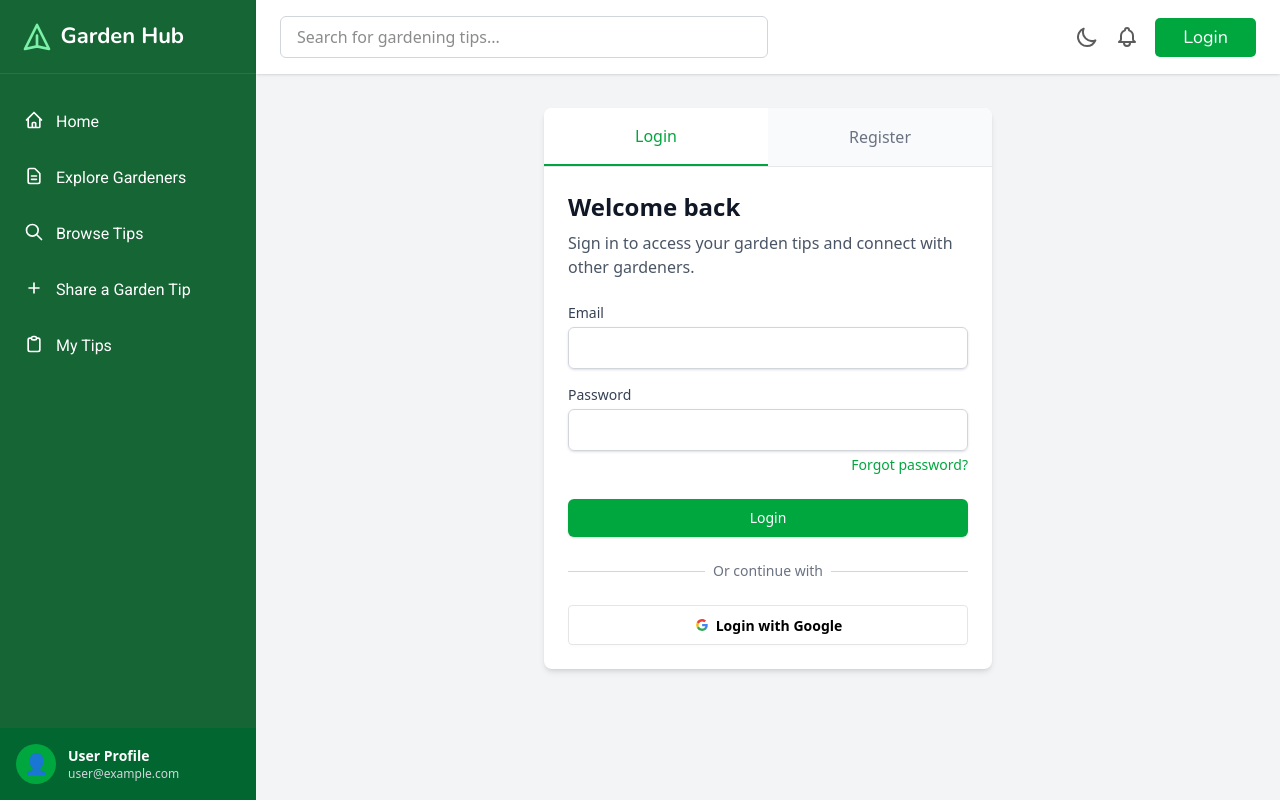
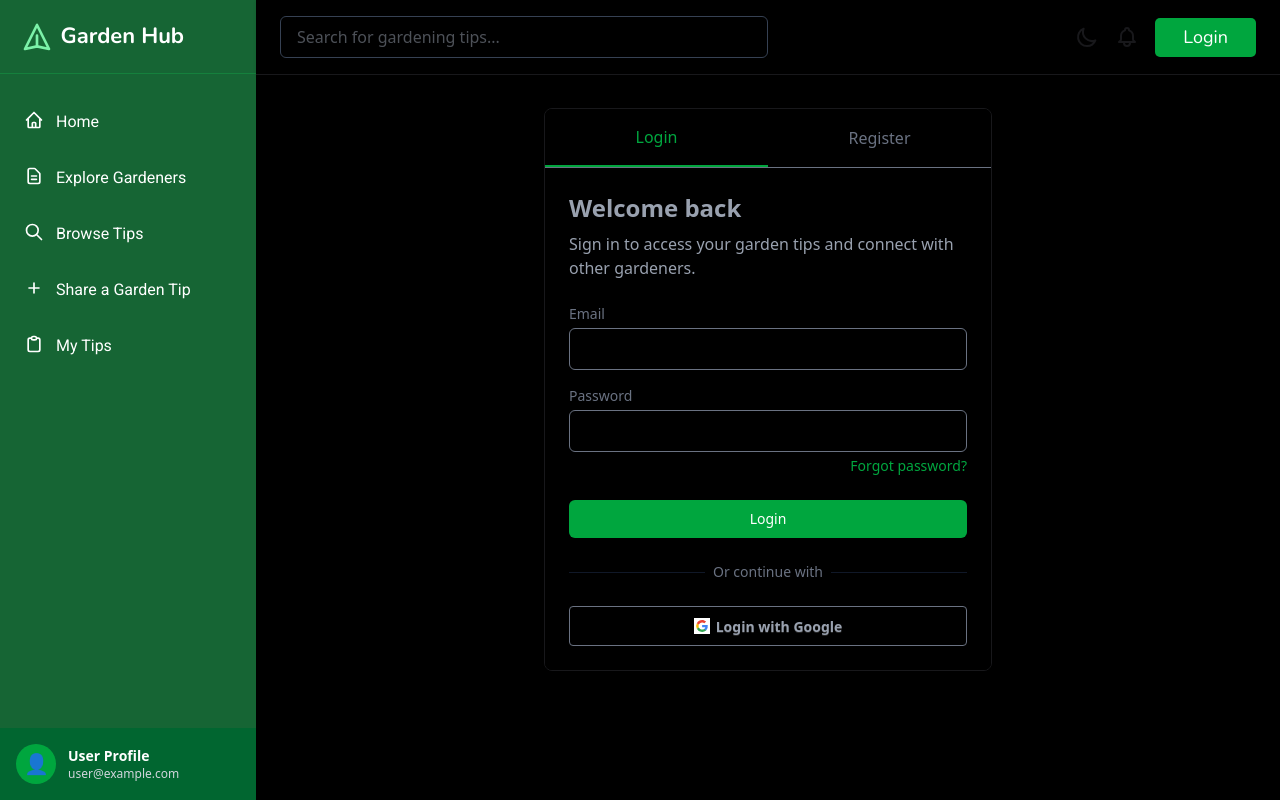
Before and after one commit to asrafulsgit/gardenhub-client, a React (Vite) app: page /login-signin in a window 1280 px wide. Both pictures are taken after a click on the button 1087 px from the left and 37 px from the top of the page. Shown: the top 800 px of the page. Built offline with nearby package versions, Linux system fonts and the light colour scheme; no server answers.

Commit message:
setup login and signin dark theme

```diff
--- a/src/App.jsx
+++ b/src/App.jsx
@@ -7,7 +7,7 @@ import Loader from './utils/Loader'
 import { AuthContext } from './config/AuthProvider'
 import Toastify from './config/Toastify'
 const App = () => {
-  const {loading}=useContext(AuthContext)
+  const {loading,isDark}=useContext(AuthContext)
   if(loading){
     return <><Loader /></>
   }
@@ -23,7 +23,7 @@ const App = () => {
       {/* Main Content Wrapper (with margin-left to account for sidebar width) */}
       <div className=" w-[calc(100%-16rem)]  ml-64 flex flex-col">
         {/* Topbar */}
-        <header className="bg-white  px-6 py-4 w-[calc(100%-16rem)] shadow flex justify-between items-center fixed  z-10">
+        <header className={`${isDark ? 'bg-black border-b' : 'bg-white '} px-6 py-4 w-[calc(100%-16rem)] shadow flex justify-between items-center fixed  z-10`}>
          <Navbar />
         </header>
 
--- a/src/components/Footer.jsx
+++ b/src/components/Footer.jsx
@@ -2,7 +2,7 @@ import React from 'react'
 
 const Footer = () => {
   return (
-    <footer id="footer" className="bg-green-800 text-white pt-16 pb-8 mt-10">
+    <footer id="footer" className="bg-green-800 text-white pt-16 pb-8 ">
     <div className="container mx-auto px-4">
       <div className="flex justify-between gap-8 mb-12">
 
--- a/src/components/Login.jsx
+++ b/src/components/Login.jsx
@@ -6,7 +6,7 @@ import { toast } from 'react-toastify';
 
 const Login = () => {
 
-const { login,setLoading,setIsLoggedIn,setUserInfo, googleRegister } = useContext(AuthContext);
+const { login,isDark,setLoading,setIsLoggedIn,setUserInfo, googleRegister } = useContext(AuthContext);
   const navigate = useNavigate();
   const [loginInfo, setLoginInfo] = useState({ email: '', password: '' });
 
@@ -69,20 +69,27 @@ const { login,setLoading,setIsLoggedIn,setUserInfo, googleRegister } = useContex
 
 
   return (
-    <div className="p-6">
+    <div className={`p-6 ${isDark && 'bg-black'}`} >
             <div className="mb-6">
-              <h2 className="text-2xl font-bold text-gray-900 mb-2">Welcome back</h2>
-              <p className="text-gray-600">Sign in to access your garden tips and connect with other gardeners.</p>
+              <h2 className={`text-2xl font-bold  mb-2 ${isDark ? 'text-gray-400': 'text-gray-900'}`}>Welcome back</h2>
+              <p className={`${isDark ? 'text-gray-400': 'text-gray-600'} `}>Sign in to access your garden tips and connect with other gardeners.</p>
             </div>
 
             <form onSubmit={handleSubmit}>
               <div className="mb-4">
-                <label htmlFor="email" className="block text-sm font-medium text-gray-700 mb-1">Email</label>
-                <input type="email" onChange={handleChange} value={loginInfo.email} id="email" name="email" className="w-full px-3 py-2 border border-gray-300 rounded-md shadow-sm focus:outline-none focus:ring-green-500 focus:border-green-500" required />
+                <label htmlFor="email" className={`block text-sm font-medium ${isDark ? 'text-gray-500' : 'text-gray-700'} mb-1`}>Email</label>
+                <input type="email" onChange={handleChange} value={loginInfo.email} id="email"
+                name="email" className={`w-full px-3 py-2 border ${isDark ? 'text-gray-400 border-gray-500 ' : 'border-gray-300 '}
+                rounded-md shadow-sm focus:outline-none focus:ring-green-500
+                focus:border-green-500`} required />
               </div>
               <div className="mb-6">
-                <label htmlFor="password" className="block text-sm font-medium text-gray-700 mb-1">Password</label>
-                <input type="password" id="password" onChange={handleChange} value={loginInfo.password} name="password" className="w-full px-3 py-2 border border-gray-300 rounded-md shadow-sm focus:outline-none focus:ring-green-500 focus:border-green-500" required />
+                <label htmlFor="password" className={`block text-sm font-medium ${isDark ? 'text-gray-500' : 'text-gray-700'} mb-1`}>Password</label>
+                <input type="password" id="password" onChange={handleChange}
+                value={loginInfo.password} name="password"
+               className={`w-full px-3 py-2 border ${isDark ? 'text-gray-400 border-gray-500 ' : 'border-gray-300 '}
+                rounded-md shadow-sm focus:outline-none focus:ring-green-500
+                focus:border-green-500`} required />
                 <div className="flex justify-end mt-1">
                   <a href="#" className="text-sm text-green-600 hover:text-green-500">Forgot password?</a>
                 </div>
@@ -98,16 +105,19 @@ const { login,setLoading,setIsLoggedIn,setUserInfo, googleRegister } = useContex
             <div className="mt-6">
               <div className="relative">
                 <div className="absolute inset-0 flex items-center">
-                  <div className="w-full border-t border-gray-300"></div>
+                  <div className={`w-full border-t ${isDark ? 'border-gray-900' : 'border-gray-300'}`}></div>
                 </div>
                 <div className="relative flex justify-center text-sm">
-                  <span className="px-2 bg-white text-gray-500">Or continue with</span>
+                  <span className={`px-2 ${isDark ? 'bg-black':'bg-white'} text-gray-500`}>Or continue with</span>
                 </div>
               </div>
               <div className="mt-6 ">
-                  <button onClick={handleGoogleLogin} className="btn bg-white text-black
-                   border-[#e5e5e5] w-[100%]">
-                  <svg aria-label="Google logo" width="16" height="16" xmlns="http://www.w3.org/2000/svg" viewBox="0 0 512 512"><g><path d="m0 0H512V512H0" fill="#fff"></path><path fill="#34a853" d="M153 292c30 82 118 95 171 60h62v48A192 192 0 0190 341"></path><path fill="#4285f4" d="m386 400a140 175 0 0053-179H260v74h102q-7 37-38 57"></path><path fill="#fbbc02" d="m90 341a208 200 0 010-171l63 49q-12 37 0 73"></path><path fill="#ea4335" d="m153 219c22-69 116-109 179-50l55-54c-78-75-230-72-297 55"></path></g></svg>
+                  <button onClick={handleGoogleLogin} className={`btn shadow-none ${isDark ? 'bg-black border-gray-500 text-gray-400' :'bg-white border-[#e5e5e5] text-black'}
+                    w-[100%]`}>
+                  <svg aria-label="Google logo" width="16" height="16"
+                  xmlns="http://www.w3.org/2000/svg" viewBox="0 0 512 512"><g>
+                    <path d="m0 0H512V512H0" fill="#fff"></path>
+                    <path fill="#34a853" d="M153 292c30 82 118 95 171 60h62v48A192 192 0 0190 341"></path><path fill="#4285f4" d="m386 400a140 175 0 0053-179H260v74h102q-7 37-38 57"></path><path fill="#fbbc02" d="m90 341a208 200 0 010-171l63 49q-12 37 0 73"></path><path fill="#ea4335" d="m153 219c22-69 116-109 179-50l55-54c-78-75-230-72-297 55"></path></g></svg>
                   Login with Google
                 </button>
               </div>
--- a/src/components/Register.jsx
+++ b/src/components/Register.jsx
@@ -21,7 +21,7 @@ const isValidPassword =(password)=> {
 
 
 const Register = ({userRegister}) => {
-  const {register,setLoading,googleRegister } = useContext(AuthContext);
+  const {register,isDark,setLoading,googleRegister } = useContext(AuthContext);
 
 
   const [registerInfo,setRegister]= useState({name : '',photoURL : '', email : '', password : ''})
@@ -75,36 +75,43 @@ const Register = ({userRegister}) => {
   return (
    <div className="p-6">
             <div className="mb-6">
-              <h2 className="text-2xl font-bold text-gray-900 mb-2">Create an account</h2>
-              <p className="text-gray-600">Join our gardening community to share tips and connect with other enthusiasts.</p>
+              <h2 className={`text-2xl font-bold  mb-2 ${isDark ? 'text-gray-400': 'text-gray-900'}`}>Create an account</h2>
+              <p className={`${isDark ? 'text-gray-400': 'text-gray-600'} `}>Join our gardening community to share tips and connect with other enthusiasts.</p>
             </div>
 
             <form onSubmit={handleRegister}>
               <div className="mb-4">
-                <label htmlFor="register-name" className="block text-sm font-medium text-gray-700 mb-1">Full Name</label>
+                <label htmlFor="register-name" className={`block text-sm font-medium ${isDark ? 'text-gray-500' : 'text-gray-700'} mb-1`}>Full Name</label>
                 <input type="text" onChange={handleRegisterChange}
                 value={registerInfo.name} id="name"
                 name="name"
-                className="w-full px-3 py-2 border
-                 border-gray-300 rounded-md shadow-sm focus:outline-none
-                  focus:ring-green-500 focus:border-green-500" required />
+                className={`w-full px-3 py-2 border ${isDark ? 'text-gray-400 border-gray-500 ' : 'border-gray-300 '}
+                rounded-md shadow-sm focus:outline-none focus:ring-green-500
+                focus:border-green-500`} required />
               </div>
               <div className="mb-4">
-                <label htmlFor="register-email" className="block text-sm font-medium text-gray-700 mb-1">Email</label>
-                <input type="email" onChange={handleRegisterChange} value={registerInfo.email} id="register-email" name="email" className="w-full px-3 py-2 border border-gray-300 rounded-md shadow-sm focus:outline-none focus:ring-green-500 focus:border-green-500" required />
+                <label htmlFor="register-email" className={`block text-sm font-medium ${isDark ? 'text-gray-500' : 'text-gray-700'} mb-1`}>Email</label>
+                <input type="email" onChange={handleRegisterChange} value={registerInfo.email} id="register-email" name="email" className={`w-full px-3 py-2 border ${isDark ? 'text-gray-400 border-gray-500 ' : 'border-gray-300 '}
+                rounded-md shadow-sm focus:outline-none focus:ring-green-500
+                focus:border-green-500`} required />
               </div>
               <div className="mb-4">
-                <label htmlFor="photo-url" className="block text-sm font-medium text-gray-700 mb-1">Photo URL</label>
+                <label htmlFor="photo-url" className={`block text-sm font-medium ${isDark ? 'text-gray-500' : 'text-gray-700'} mb-1`}>Photo URL</label>
                 <input type="text"
                  onChange={handleRegisterChange}
                  value={registerInfo.photoURL}
                  id="photo-url" name="photoURL"
-                 placeholder="https://example.com/your-photo.jpg" className="w-full px-3 py-2 border border-gray-300 rounded-md shadow-sm focus:outline-none focus:ring-green-500 focus:border-green-500" />
+                 placeholder="https://example.com/your-photo.jpg" className={`w-full px-3 py-2 border ${isDark ? 'text-gray-400 border-gray-500 ' : 'border-gray-300 '}
+                rounded-md shadow-sm focus:outline-none focus:ring-green-500
+                focus:border-green-500`} />
               </div>
               <div className="mb-6">
-                <label htmlFor="register-password" className="block text-sm font-medium text-gray-700 mb-1">Password</label>
-                <input type="password" onChange={handleRegisterChange} value={registerInfo.password} id="register-password" name="password" className="w-full px-3 py-2 border border-gray-300 rounded-md shadow-sm focus:outline-none focus:ring-green-500 focus:border-green-500" required />
-                <p className="mt-1 text-xs text-gray-500">Password must be at least 6 characters long</p>
+                <label htmlFor="register-password" className={`block text-sm font-medium ${isDark ? 'text-gray-500' : 'text-gray-700'} mb-1`}>Password</label>
+                <input type="password" onChange={handleRegisterChange} value={registerInfo.password}
+                 id="register-password" name="password" className={`w-full px-3 py-2 border ${isDark ? 'text-gray-400 border-gray-500 ' : 'border-gray-300 '}
+                rounded-md shadow-sm focus:outline-none focus:ring-green-500
+                focus:border-green-500`} required />
+                <p className="mt-1 text-xs text-gray-500">Password must be at least 8 characters long</p>
               </div>
               <div>
                 <button type="submit" className="w-full flex justify-center py-2 px-4 border border-transparent rounded-md shadow-sm text-sm font-medium text-white bg-green-600 hover:bg-green-700 focus:outline-none focus:ring-2 focus:ring-offset-2 focus:ring-green-500">
@@ -115,8 +122,8 @@ const Register = ({userRegister}) => {
 
             {/* Or with icons */}
             <div className="mt-6">
-              <button onClick={handleGoogle} className="btn bg-white text-black
-                   border-[#e5e5e5] w-[100%]">
+              <button onClick={handleGoogle} className={`btn shadow-none ${isDark ? 'bg-black border-gray-500 text-gray-400' :'bg-white border-[#e5e5e5] text-black'}
+                    w-[100%]`}>
                   <svg aria-label="Google logo" width="16" height="16" xmlns="http://www.w3.org/2000/svg" viewBox="0 0 512 512"><g><path d="m0 0H512V512H0" fill="#fff"></path><path fill="#34a853" d="M153 292c30 82 118 95 171 60h62v48A192 192 0 0190 341"></path><path fill="#4285f4" d="m386 400a140 175 0 0053-179H260v74h102q-7 37-38 57"></path><path fill="#fbbc02" d="m90 341a208 200 0 010-171l63 49q-12 37 0 73"></path><path fill="#ea4335" d="m153 219c22-69 116-109 179-50l55-54c-78-75-230-72-297 55"></path></g></svg>
                   Login with Google
                 </button>
--- a/src/components/navbar/Navbar.jsx
+++ b/src/components/navbar/Navbar.jsx
@@ -7,7 +7,7 @@ import { toast } from 'react-toastify';
 
 const Navbar = () => {
 
-  const {userInfo, isLoggedIn,setIsLoggedIn, logout } = useContext(AuthContext);
+  const {userInfo,isDark,setIsDark, isLoggedIn,setIsLoggedIn, logout } = useContext(AuthContext);
   const navigate = useNavigate();
   const [isHover,setIsHover] = useState(false)
   const handleLogout = async () => {
@@ -24,20 +24,25 @@ const Navbar = () => {
 
 
 
+  const handleTheme = ()=>{
+    setIsDark(!isDark)
+    localStorage.setItem('isDark',JSON.stringify(!isDark))
+  }
+
   return (
     <>
        <input
             type="text"
             placeholder="Search for gardening tips..."
-            className="w-1/2 px-4 py-2 border border-gray-300 rounded-md focus:outline-none"
+            className={`w-1/2 px-4 py-2 border ${isDark ? 'text-gray-400 border-gray-700' : 'border-gray-300'} rounded-md focus:outline-none`}
           />
           <div className="flex items-center gap-4">
-            <button  className='opacity-70'>
+            <button onClick={handleTheme} className={isDark ? 'opacity-100' : 'opacity-70'}>
               <svg xmlns="http://www.w3.org/2000/svg" className="h-6 w-6" fill="none" viewBox="0 0 24 24" stroke="currentColor">
                   <path strokeLinecap="round" strokeLinejoin="round" strokeWidth="2" d="M20.354 15.354A9 9 0 018.646 3.646 9.003 9.003 0 0012 21a9.003 9.003 0 008.354-5.646z"></path>
                 </svg>
            </button >
-            <button className='opacity-70'>
+            <button className={isDark ? 'opacity-100' : 'opacity-70'}>
               <svg xmlns="http://www.w3.org/2000/svg" className="h-6 w-6" fill="none" viewBox="0 0 24 24" stroke="currentColor">
                   <path strokeLinecap="round" strokeLinejoin="round" strokeWidth="2" d="M15 17h5l-1.405-1.405A2.032 2.032 0 0118 14.158V11a6.002 6.002 0 00-4-5.659V5a2 2 0 10-4 0v.341C7.67 6.165 6 8.388 6 11v3.159c0 .538-.214 1.055-.595 1.436L4 17h5m6 0v1a3 3 0 11-6 0v-1m6 0H9"></path>
                 </svg>
--- a/src/config/AuthProvider.jsx
+++ b/src/config/AuthProvider.jsx
@@ -18,6 +18,7 @@ const AuthContext = createContext(null)
 const auth = getAuth(app)
 
 const AuthProvider = ({children})=>{
+    const [isDark,setIsDark]=useState(JSON.parse(localStorage.getItem('isDark')))
     const [userInfo,setUserInfo]=useState(null)
     const [isLoggedIn,setIsLoggedIn]=useState(false)
     const [loading,setLoading]=useState(true)
@@ -56,10 +57,11 @@ const AuthProvider = ({children})=>{
         });
         return () => unsubscribe();
       }, []);
-
+    console.log(isDark)
     return(
         <AuthContext.Provider value={{isLoggedIn,setIsLoggedIn,forget_password,
-        loading,setLoading,register,login,logout,googleRegister,userInfo,setUserInfo}}>
+        loading,setLoading,register,login,logout,
+        googleRegister,userInfo,setUserInfo,isDark,setIsDark}}>
             {children}
         </AuthContext.Provider>
     )
--- a/src/pages/Login_signIn.jsx
+++ b/src/pages/Login_signIn.jsx
@@ -1,8 +1,11 @@
 import React, { useState } from 'react'
 import Register from '../components/Register';
 import Login from '../components/Login';
+import { useContext } from 'react';
+import { AuthContext } from '../config/AuthProvider';
 
 const Login_signIn = () => {
+  const {isDark} = useContext(AuthContext)
   const [activeTab, setActiveTab] = useState('login');
 
   const handleTabChange = (tab) => setActiveTab(tab);
@@ -10,19 +13,19 @@ const Login_signIn = () => {
       setActiveTab(tab)
   }
   return (
-    <section id="auth" className="page-section min-h-screen bg-gray-100 py-12 px-4 sm:px-6 lg:px-8">
-      <div className="max-w-md mx-auto bg-white rounded-lg shadow-md overflow-hidden">
+    <section id="auth" className={`page-section min-h-screen ${isDark ? 'bg-black' : 'bg-gray-100'} py-12 px-4 sm:px-6 lg:px-8`}>
+      <div className={`max-w-md mx-auto ${isDark ? 'bg-black border': 'bg-white'} rounded-lg shadow-md overflow-hidden`}>
         {/* Tabs */}
-        <div className="flex border-b border-gray-200">
+        <div className={`flex border-b  ${isDark ? 'border-gray-500':'border-gray-200'}`}>
           <button
             onClick={() => handleTabChange('login')}
-            className={`w-1/2 py-4 px-6 text-center cursor-pointer font-medium ${activeTab === 'login' ? 'text-green-600 bg-white border-b-2 border-green-600' : 'text-gray-500 bg-gray-50'}`}
+            className={`w-1/2 py-4 px-6 ${isDark ? 'bg-black' :'bg-gray-50'} text-center cursor-pointer font-medium ${activeTab === 'login' ? 'text-green-600  border-b-2 border-green-600' : 'text-gray-500 '}`}
           >
             Login
           </button>
           <button
             onClick={() => handleTabChange('register')}
-            className={`w-1/2 py-4 px-6 cursor-pointer text-center font-medium ${activeTab === 'register' ? 'text-green-600 bg-white border-b-2 border-green-600' : 'text-gray-500 bg-gray-50'}`}
+            className={`w-1/2 py-4 px-6 cursor-pointer  ${isDark ? 'bg-black' :'bg-gray-50'} text-center font-medium ${activeTab === 'register' ? 'text-green-600  border-b-2 border-green-600' : 'text-gray-500 '}`}
           >
             Register
           </button>
```
